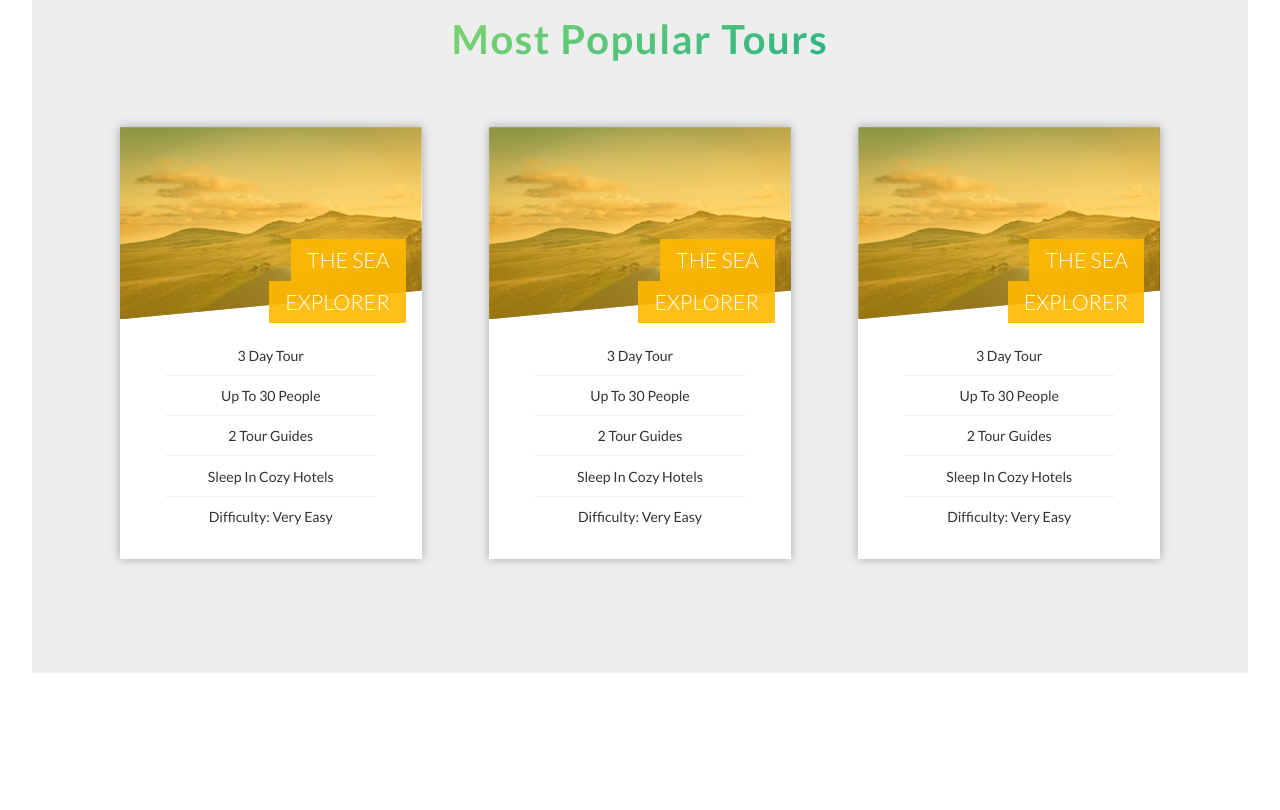
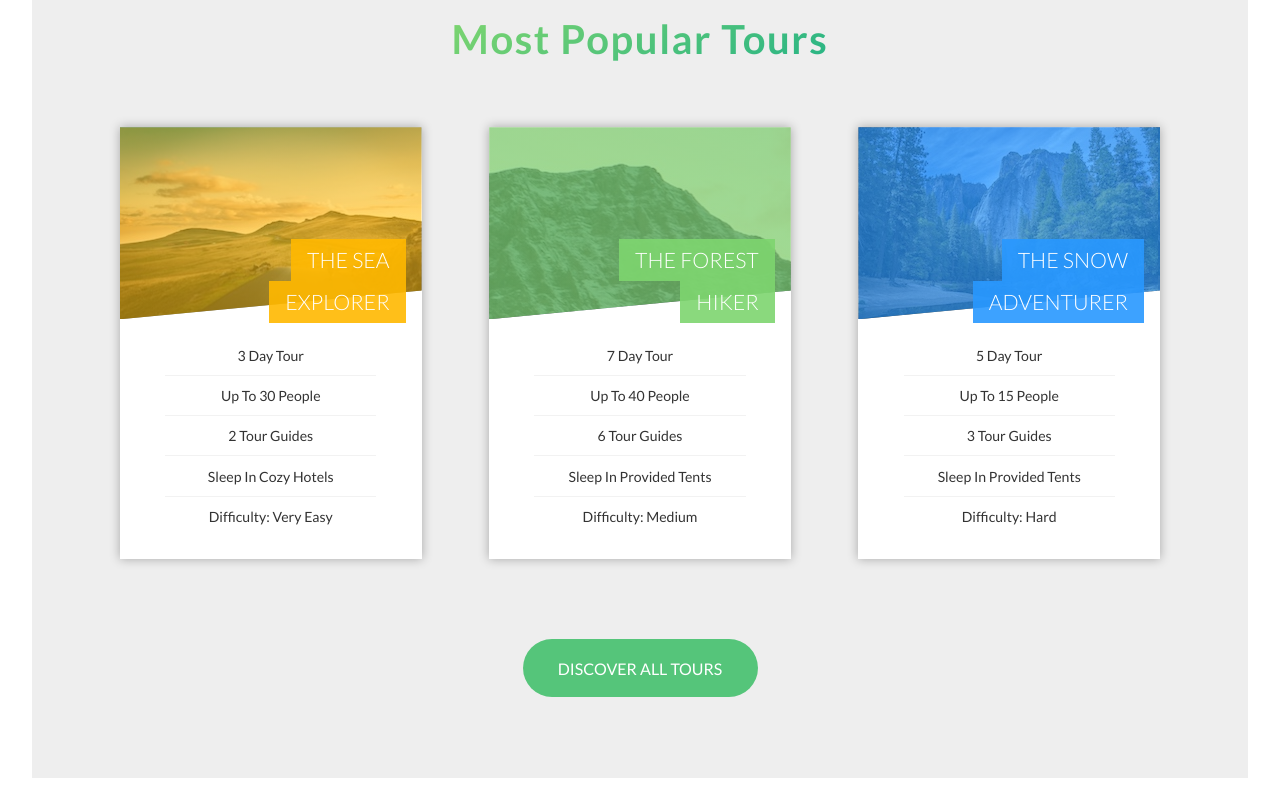
Before and after one commit to Jer1ah/natours-website, a plain HTML site: page index.html in a window 1280 px wide. Shown: the part 2420-3230 px from the top of the page. Before the commit the page ends 3125 px from the top, so only its background shows below. Drawn offline with Linux system fonts and the light colour scheme.

Commit message:
finishing packages section

```diff
--- a/index.html
+++ b/index.html
@@ -86,7 +86,7 @@
     <div class="packages">
         <h2 class="packages__heading">Most Popular Tours</h2>
         <ul class="packages__list">
-            <li class="package-card">
+            <li class="package-card one">
                     <div class="package-card__front">
                         <div class="package-card__front-header"></div>
                         <span class="package-card__front-heading">
@@ -114,72 +114,73 @@
                     <div class="package-card__back">
                         <span>Only</span>
                         <h3 class="package-card__back-cost">$297</h3>
-                        <a href="#" class="package-card__back-button">Book Now</a>
+                        <a href="#" class="package-card__back-button">Book Now!</a>
                     </div>
             </li>
-            <li class="package-card">
+            <li class="package-card two">
                     <div class="package-card__front">
                         <div class="package-card__front-header"></div>
                         <span class="package-card__front-heading">
-                            <h3>The Sea</h3>
-                            <h3>Explorer</h3>
+                            <h3>The Forest</h3>
+                            <h3>Hiker</h3>
                         </span>
                         <ul class="package-card__front-list">
                             <li class="package-card__front-listItem">
-                                <span>3 Day Tour</span>
+                                <span>7 Day Tour</span>
                             </li>
                             <li class="package-card__front-listItem">
-                                <span>Up To 30 People</span>
+                                <span>Up To 40 People</span>
                             </li>
                             <li class="package-card__front-listItem">
-                                <span>2 Tour Guides</span>
+                                <span>6 Tour Guides</span>
                             </li>
                             <li class="package-card__front-listItem">
-                                <span>Sleep In Cozy Hotels</span>
+                                <span>Sleep In Provided Tents</span>
                             </li>
                             <li class="package-card__front-listItem">
-                                <span>Difficulty: Very Easy</span>
+                                <span>Difficulty: Medium</span>
                             </li>
                         </ul>
                     </div> <!-- .package-card__front end -->
                     <div class="package-card__back">
                         <span>Only</span>
-                        <h3 class="package-card__back-cost">$297</h3>
-                        <a href="#" class="package-card__back-button">Book Now</a>
+                        <h3 class="package-card__back-cost">$497</h3>
+                        <a href="#" class="package-card__back-button">Book Now!</a>
                     </div>
             </li>
-            <li class="package-card">
+            <li class="package-card three">
                     <div class="package-card__front">
                         <div class="package-card__front-header"></div>
                         <span class="package-card__front-heading">
-                            <h3>The Sea</h3>
-                            <h3>Explorer</h3>
+                            <h3>The Snow</h3>
+                            <h3>adventurer</h3>
                         </span>
                         <ul class="package-card__front-list">
                             <li class="package-card__front-listItem">
-                                <span>3 Day Tour</span>
+                                <span>5 Day Tour</span>
                             </li>
                             <li class="package-card__front-listItem">
-                                <span>Up To 30 People</span>
+                                <span>Up To 15 People</span>
                             </li>
                             <li class="package-card__front-listItem">
-                                <span>2 Tour Guides</span>
+                                <span>3 Tour Guides</span>
                             </li>
                             <li class="package-card__front-listItem">
-                                <span>Sleep In Cozy Hotels</span>
+                                <span>Sleep In Provided Tents</span>
                             </li>
                             <li class="package-card__front-listItem">
-                                <span>Difficulty: Very Easy</span>
+                                <span>Difficulty: Hard</span>
                             </li>
                         </ul>
                     </div> <!-- .package-card__front end -->
                     <div class="package-card__back">
                         <span>Only</span>
-                        <h3 class="package-card__back-cost">$297</h3>
-                        <a href="#" class="package-card__back-button">Book Now</a>
+                        <h3 class="package-card__back-cost">$655</h3>
+                        <a href="#" class="package-card__back-button">Book Now!</a>
                     </div>
             </li>
         </ul>
+        <a href="#" class="packages-button">Discover all tours</a>
     </div> <!-- .packages end -->
 <script src="js/index.js"></script>
 </body>
--- a/sass/4-layout/_packages.scss
+++ b/sass/4-layout/_packages.scss
@@ -12,4 +12,16 @@
         font-size: 2.5rem;
         letter-spacing: .1rem;
     }
+
+    &-button {
+        margin-bottom: 5rem;
+        color: $color-white;
+        font-size: 1rem;
+        text-transform: uppercase;
+        font-weight: 400;
+        background-color: $color-primary;
+        text-decoration: none;
+        padding: 1.2rem 2.2rem;
+        border-radius: 10rem;
+    }
 }
--- a/sass/5-components/_package-card.scss
+++ b/sass/5-components/_package-card.scss
@@ -1,6 +1,6 @@
 .packages__list {
     @include displayFlex(row, flex-start, space-between);
-    margin: 4rem 0 7rem;
+    margin: 4rem 0 5rem;
     list-style: none;
     padding: 0;
     width: 65rem;
@@ -83,9 +83,71 @@
         transform: rotateY(180deg);
         background: linear-gradient(120deg, $color-secondary-light, $color-secondary-dark);
         z-index: 1000;
+
+        span {
+            display: inline-block;
+            margin-top: 7rem;
+            color: $color-white;
+            font-weight: 400;
+            font-size: 1rem;
+        }
+
+        &-cost {
+            font-size: 3.3rem;
+            font-weight: 200;
+            margin-top: .75rem;
+            color: $color-white;
+        }
+
+        &-button {
+            text-decoration: none;
+            display: inline-block;
+            margin-top: 4rem;
+            background-color: $color-white;
+            color: $color-black;
+            font-size: .9rem;
+            font-weight: 400;
+            padding: 1rem 2.5rem;
+            border-radius: 10rem;
+            text-transform: uppercase;
+        }
     }
 
     &:hover {
         transform: rotateY(180deg);
     }
 }
+
+.two {
+    .package-card__front-header {
+        background: linear-gradient(rgba(126,213,111,0.7),rgba(126,213,111,0.7)),
+                    url("../../images/nature-image4.jpg");
+    }
+
+    .package-card__front-heading {
+        h3 {
+            background-color: rgba(126,213,111,0.9);
+        }
+    }
+
+    .package-card__back {
+        background: linear-gradient(120deg, $color-primary, $color-primary-light);
+    }
+}
+
+.three {
+    .package-card__front-header {
+        background: linear-gradient(rgba(41,152,255,0.7), rgba(41,152,255,0.7)),
+                    url("../../images/nature-image1.jpg");
+    }
+
+    .package-card__front-heading {
+        h3 {
+            background-color: rgba(41,152,255,0.9);
+        }
+    }
+
+    .package-card__back {
+        background: linear-gradient(120deg, $color-tertiary-dark, $color-tertiary-light);
+    }
+}
```
Also changed, not shown: css/index.css, 1 other file.
